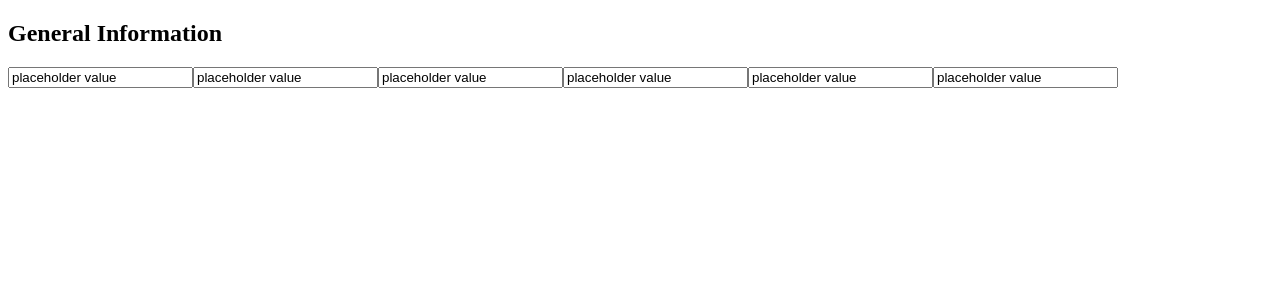
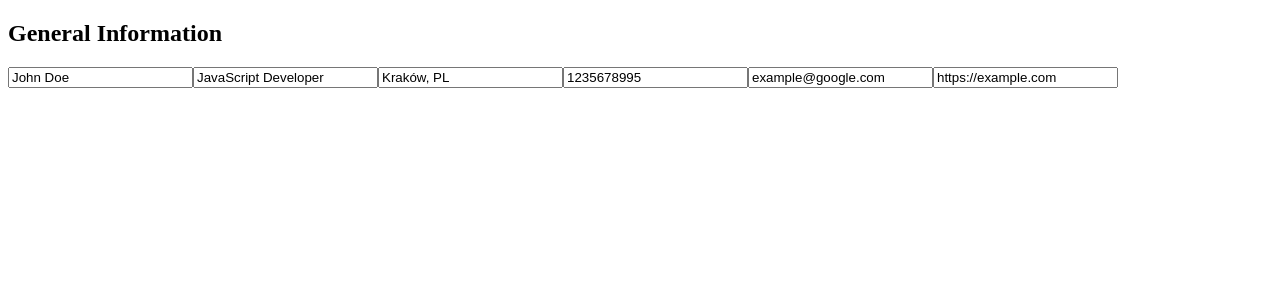
Before and after one commit to husky93/cv-maker-app, a React (Create React App) app: page / in a window 1280 px wide. Shown: the top 300 px of the page. Built offline with nearby package versions, Linux system fonts and the light colour scheme.

Commit message:
Make Input component controlled

```diff
--- a/src/components/App.js
+++ b/src/components/App.js
@@ -15,12 +15,28 @@ class App extends Component {
         website: 'https://example.com',
       },
     };
+    this.handleInputChange = this.handleInputChange.bind(this);
+  }
+
+  handleInputChange(event) {
+    const key = event.target.dataset.name;
+    const value = event.target.value;
+    this.setState({
+      form: {
+        ...this.state.form,
+        [key]: value,
+      },
+    });
+    console.log(this.state);
   }
 
   render() {
     return (
       <div className="app">
-        <Form info={this.state.form} />
+        <Form
+          info={this.state.form}
+          handleInputChange={this.handleInputChange}
+        />
         <Display />
       </div>
     );
--- a/src/components/Form.js
+++ b/src/components/Form.js
@@ -10,12 +10,13 @@ class Form extends Component {
   }
 
   render() {
+    const { info, handleInputChange } = this.props;
     return (
       <form className="form" autoComplete="off">
-        <General />
-        <Experience />
-        <Education />
-        <Skills />
+        <General info={info} handleInputChange={handleInputChange} />
+        <Experience info={info} handleInputChange={handleInputChange} />
+        <Education info={info} handleInputChange={handleInputChange} />
+        <Skills info={info} handleInputChange={handleInputChange} />
       </form>
     );
   }
--- a/src/components/General.js
+++ b/src/components/General.js
@@ -7,6 +7,7 @@ class General extends Component {
   }
 
   render() {
+    const { info, handleInputChange } = this.props;
     return (
       <div className="input-group form-general">
         <h2 className="group-heading">General Information</h2>
@@ -15,48 +16,48 @@ class General extends Component {
           name="name"
           className="input--name"
           placeholder="Name"
-          value="placeholder value"
-          handleInputChange={() => {}}
+          value={info.name}
+          handleInputChange={handleInputChange}
         />
         <Input
           type="text"
           name="title"
           className="input--title"
           placeholder="Title"
-          value="placeholder value"
-          handleInputChange={() => {}}
+          value={info.title}
+          handleInputChange={handleInputChange}
         />
         <Input
           type="text"
           name="location"
           className="input--location"
           placeholder="Location"
-          value="placeholder value"
-          handleInputChange={() => {}}
+          value={info.location}
+          handleInputChange={handleInputChange}
         />
         <Input
           type="tel"
           name="phone"
           className="input--phone"
           placeholder="Phone number"
-          value="placeholder value"
-          handleInputChange={() => {}}
+          value={info.phone}
+          handleInputChange={handleInputChange}
         />
         <Input
           type="email"
           name="email"
           className="input--email"
           placeholder="E-mail address"
-          value="placeholder value"
-          handleInputChange={() => {}}
+          value={info.email}
+          handleInputChange={handleInputChange}
         />
         <Input
           type="url"
           name="website"
           className="input--website"
           placeholder="https://example.com"
-          value="placeholder value"
-          handleInputChange={() => {}}
+          value={info.website}
+          handleInputChange={handleInputChange}
         />
       </div>
     );
```
